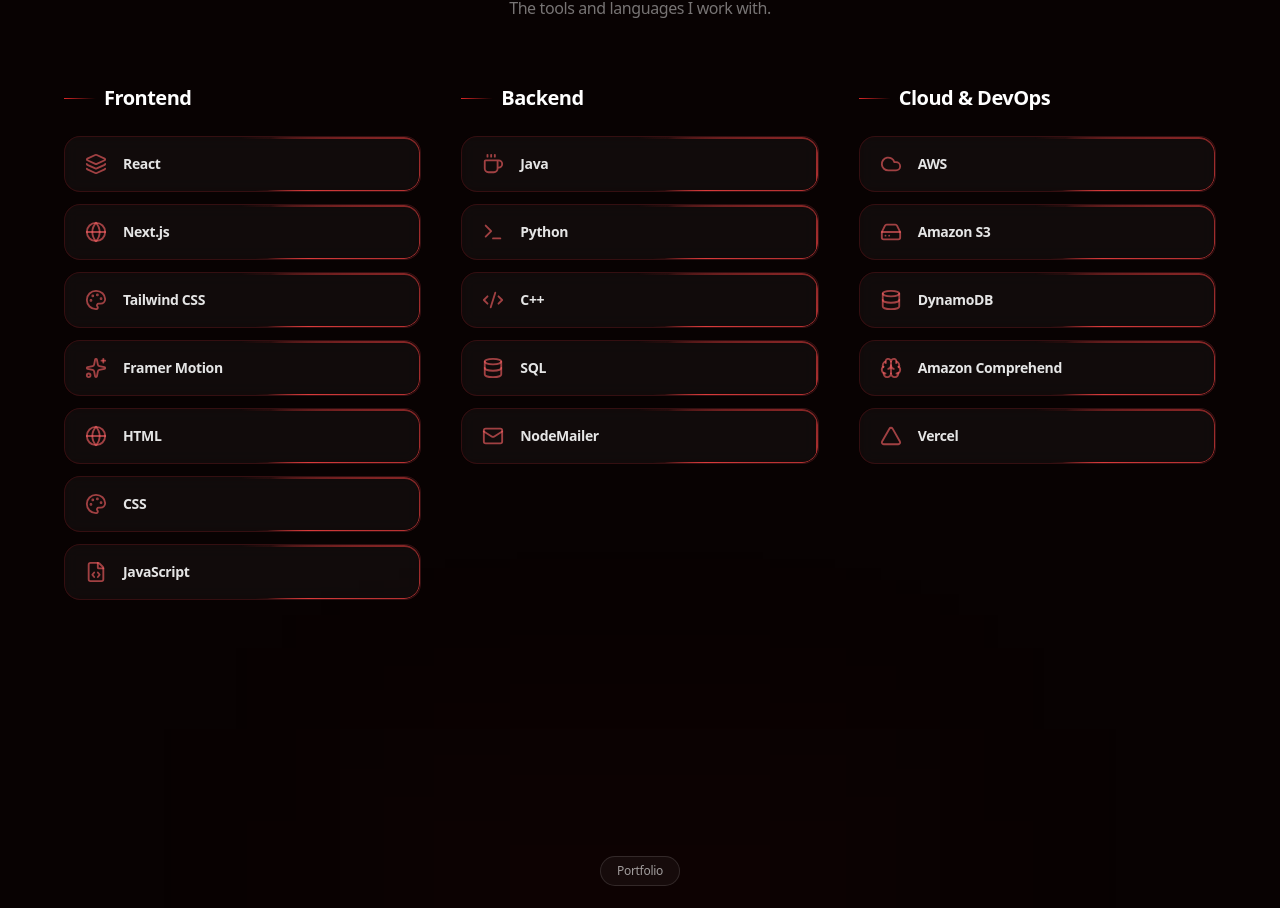
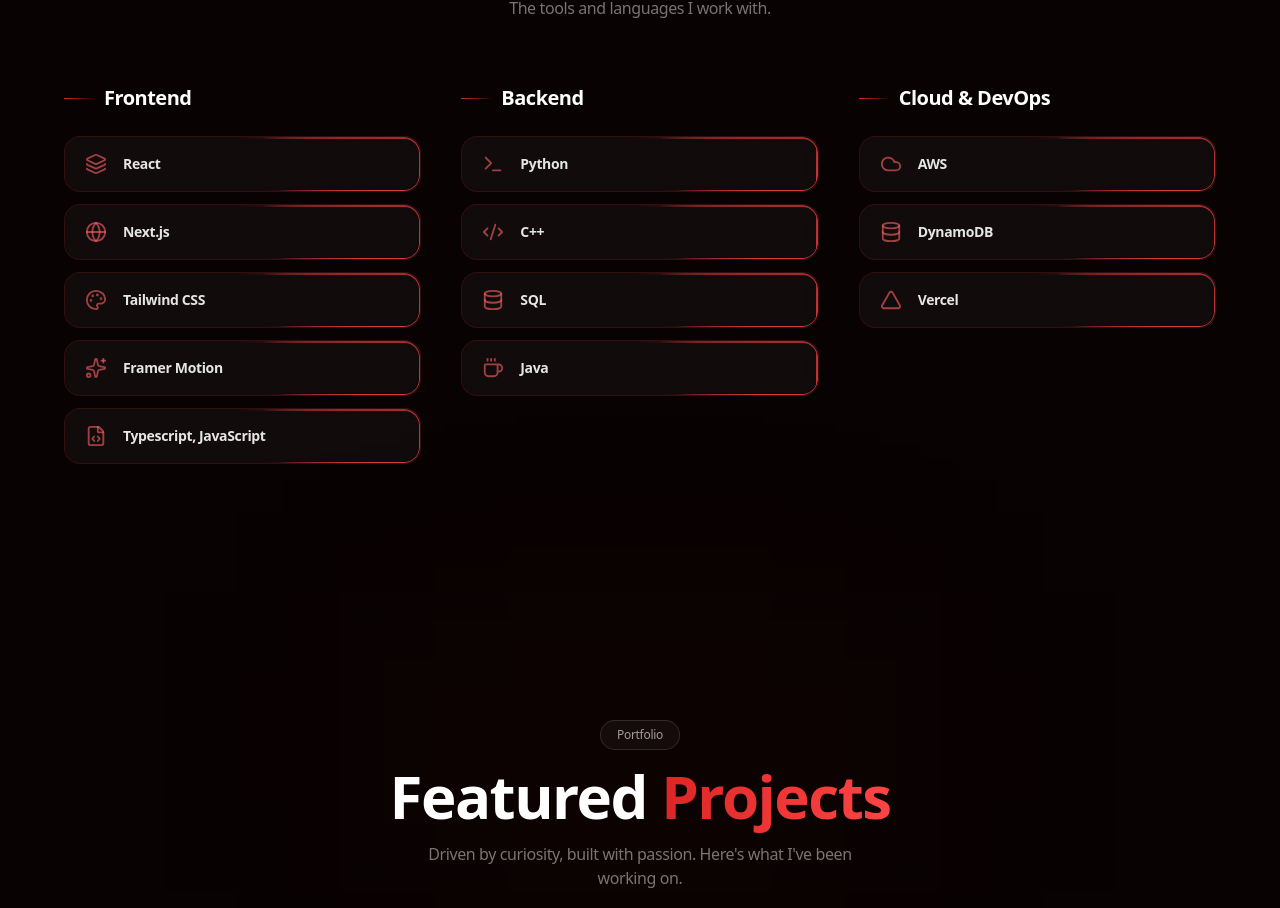
Before and after one commit to Bunz42/bunz-portfolio, a Next.js app: page / in a window 1280 px wide. Shown: the part 1852-2760 px from the top of the page. Built offline with nearby package versions, Linux system fonts and the light colour scheme.

Commit message:
Edited tech stack

```diff
--- a/src/components/TechStack.tsx
+++ b/src/components/TechStack.tsx
@@ -37,28 +37,23 @@
             { name: "Next.js", icon: <Globe size={22} /> },
             { name: "Tailwind CSS", icon: <Palette size={22} /> },
             { name: "Framer Motion", icon: <Sparkles size={22} /> },
-            { name: "HTML", icon: <Globe size={22} /> },
-            { name: "CSS", icon: <Palette size={22} /> },
-            { name: "JavaScript", icon: <FileCode size={22} /> },
+            { name: "Typescript, JavaScript", icon: <FileCode size={22} /> },
         ],
     },
     {
         title: "Backend",
         items: [
-            { name: "Java", icon: <Coffee size={22} /> },
             { name: "Python", icon: <Terminal size={22} /> },
             { name: "C++", icon: <Code2 size={22} /> },
             { name: "SQL", icon: <Database size={22} /> },
-            { name: "NodeMailer", icon: <Mail size={22} /> },
+            { name: "Java", icon: <Coffee size={22} /> },
         ],
     },
     {
         title: "Cloud & DevOps",
         items: [
             { name: "AWS", icon: <Cloud size={22} /> },
-            { name: "Amazon S3", icon: <HardDrive size={22} /> },
             { name: "DynamoDB", icon: <Database size={22} /> },
-            { name: "Amazon Comprehend", icon: <Brain size={22} /> },
             { name: "Vercel", icon: <Triangle size={22} /> },
         ],
     },
```
